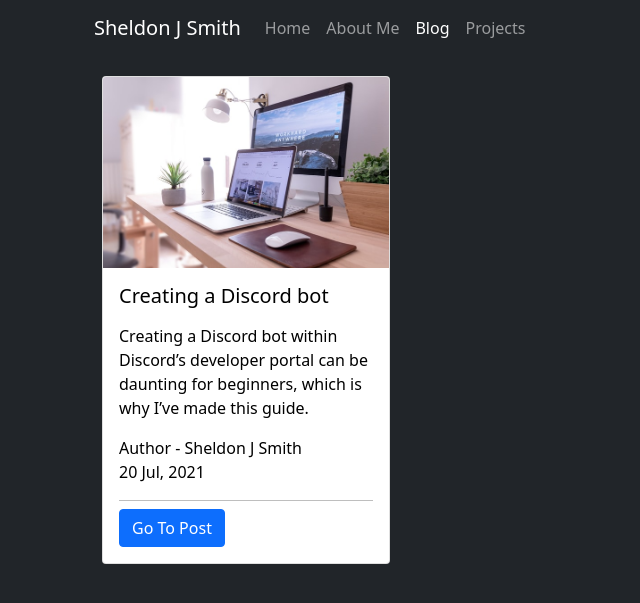
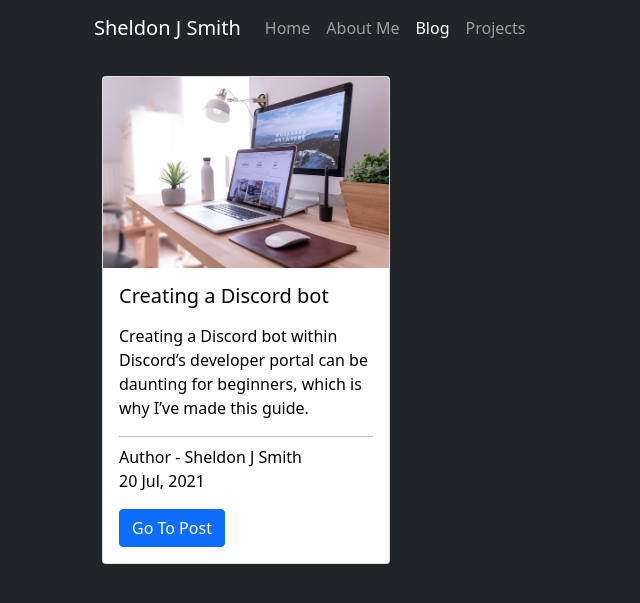
Before and after one commit to Screemm/screemm.github.io, a Jekyll site: the page built from blog.md, in a window 1280 px wide. Shown: the top 603 px of the page, without its empty margins (0-640 px from the left). Built offline with Jekyll 4.4.1, drawn with Linux system fonts in a browser that asks for light colours; nearby versions of some CDN libraries.

Commit message:
Update blog.html

```diff
--- a/_layouts/blog.html
+++ b/_layouts/blog.html
@@ -13,10 +13,10 @@
                             <h5 class="card-title" style="color: initial;">{{ post.title }}</h5>
                             <p class="card-text" style="color: initial;">
                                 <span class="col-8" style="color: initial;">{{ post.excerpt }}</span>
+                                <hr class="dropdown-divider">
                                 <span class="col-8" style="color: initial;">Author - {{ post.author }}</span><br>
                                 <span class="col-8" style="color: initial;">{{ post.date | date: "%d %b, %Y" }}</span>
                             </p>
-                            <hr class="dropdown-divider">
                             <a href="{{ post.url }}" class="btn btn-primary">Go To Post</a>
                         </div>
                     </div>
```
